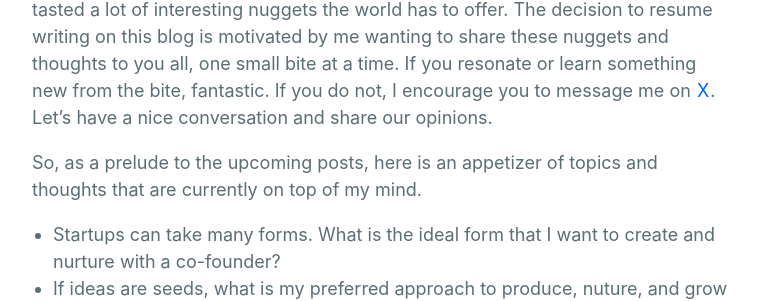
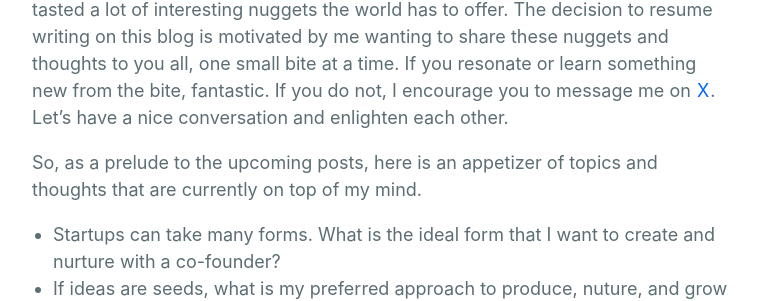
Before and after one commit to mkchoi212/mkchoi212.github.io, a Jekyll site: the page built from _posts/2023-01-25-studiolanes.md, in a window 1280 px wide. Shown: the part 603-904 px from the top of the page, without its empty margins (258-1019 px from the left). Built offline with Jekyll 4.4.1, drawn with Linux system fonts in a browser that asks for light colours.

Commit message:
minor edit

```diff
--- a/_posts/2023-01-25-studiolanes.md
+++ b/_posts/2023-01-25-studiolanes.md
@@ -12,7 +12,7 @@ Hello, Internet. It's been awhile since I have posted anything here - precisely
 - Quit working from both of those companies
 - Figured out my immigration puzzle so I can finally start a company
 
-And here we are. For 1,634 days, I have seen, heard, experienced, created, and tasted a lot of interesting nuggets the world has to offer. The decision to resume writing on this blog is motivated by me wanting to share these nuggets and thoughts to you all, one small bite at a time. If you resonate or learn something new from the bite, fantastic. If you do not, I encourage you to message me on [X](https://x.com/guard_if). Let's have a nice conversation and share our opinions.
+And here we are. For 1,634 days, I have seen, heard, experienced, created, and tasted a lot of interesting nuggets the world has to offer. The decision to resume writing on this blog is motivated by me wanting to share these nuggets and thoughts to you all, one small bite at a time. If you resonate or learn something new from the bite, fantastic. If you do not, I encourage you to message me on [X](https://x.com/guard_if). Let's have a nice conversation and enlighten each other.
 
 
 So, as a prelude to the upcoming posts, here is an appetizer of topics and thoughts that are currently on top of my mind.
@@ -40,4 +40,5 @@ Before I go, here are some quotes that deeply resonated with me.
 > *Rick Rubin*
 
 
+
 Curious about what I am working on? Stay up to date [here](https://www.studiolanes.com)
```
